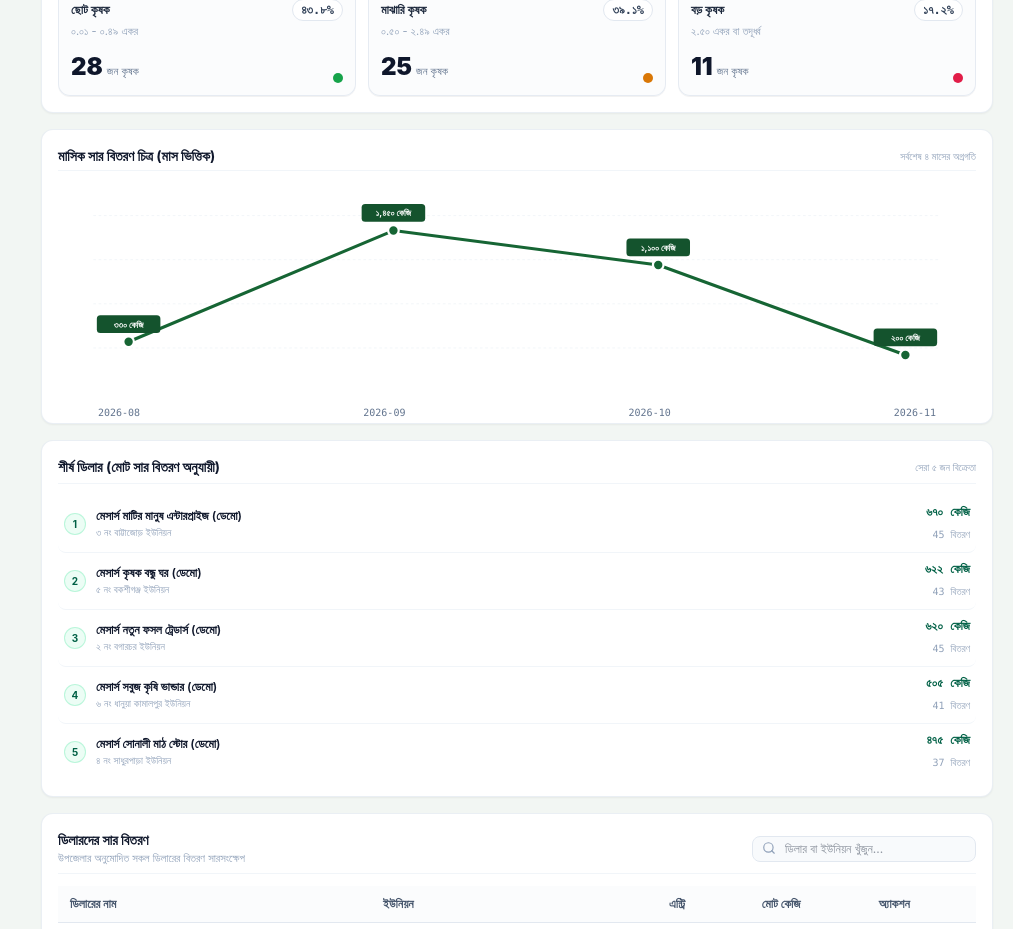
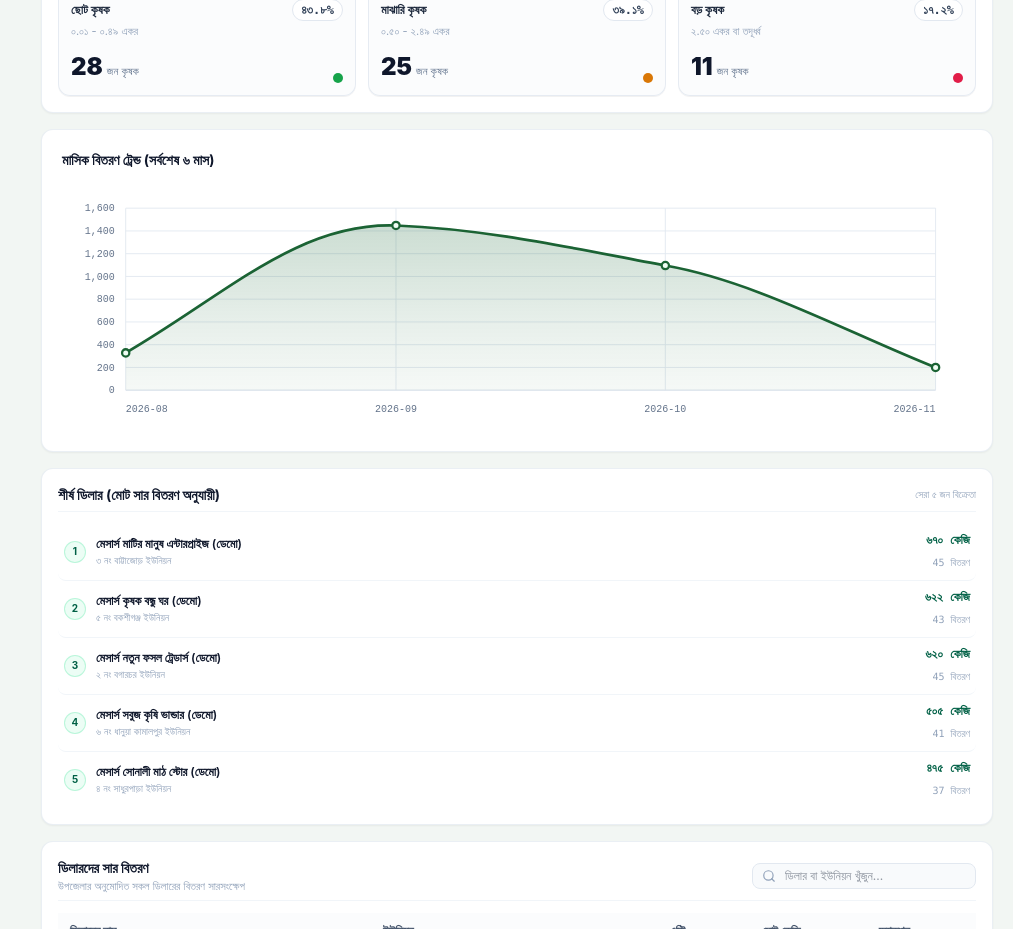
Before and after one commit to toufiquzzaman1177/FDMS-BANGLADESH, a React (Vite) app in the folder frontend/: page / in a window 1280 px wide. Shown: the part 840-1769 px from the top of the page, without its empty margins (267-1280 px from the left). Built offline with nearby package versions, Linux system fonts and the light colour scheme.

Commit message:
Update monthly trend chart design to smooth curved area chart matching target image

```diff
--- a/frontend/src/components/dashboards/UpazilaAdminDashboard.jsx
+++ b/frontend/src/components/dashboards/UpazilaAdminDashboard.jsx
@@ -436,48 +436,123 @@ export default function UpazilaAdminDashboard({
         </div>
       </div>
 
-      {/* Row 4: Monthly Distribution Trend */}
-      <div className="bg-white rounded-xl p-3.5 sm:p-4 border border-slate-200/70 shadow-xs space-y-3">
-        <div className="flex items-center justify-between pb-1 border-b border-slate-100">
+      {/* Row 4: Monthly Distribution Trend (Matches Target Design) */}
+      <div className="bg-white rounded-xl p-3.5 sm:p-5 border border-slate-200/70 shadow-xs space-y-3">
+        <div className="pb-1">
           <h4 className="text-xs sm:text-sm font-bold text-slate-900">
-            মাসিক সার বিতরণ চিত্র (মাস ভিত্তিক)
+            মাসিক বিতরণ ট্রেন্ড (সর্বশেষ ৬ মাস)
           </h4>
-          <span className="text-[10px] text-slate-400">সর্বশেষ ৪ মাসের অগ্রগতি</span>
         </div>
 
-        <div className="py-2">
-          <div className="relative h-44 sm:h-52 w-full">
-            <svg viewBox="0 0 1040 220" className="w-full h-full overflow-visible">
-              <line x1="40" y1="20" x2="1000" y2="20" stroke="#f1f5f9" strokeWidth="1" strokeDasharray="3 3" />
-              <line x1="40" y1="70" x2="1000" y2="70" stroke="#f1f5f9" strokeWidth="1" strokeDasharray="3 3" />
-              <line x1="40" y1="120" x2="1000" y2="120" stroke="#f1f5f9" strokeWidth="1" strokeDasharray="3 3" />
-              <line x1="40" y1="170" x2="1000" y2="170" stroke="#f1f5f9" strokeWidth="1" strokeDasharray="3 3" />
+        <div className="py-1">
+          <div className="relative w-full overflow-x-auto">
+            <svg viewBox="0 0 1000 260" className="w-full h-auto min-w-[650px] overflow-visible">
+              <defs>
+                <linearGradient id="trendAreaGradient" x1="0" y1="0" x2="0" y2="1">
+                  <stop offset="0%" stopColor="#166534" stopOpacity="0.22" />
+                  <stop offset="60%" stopColor="#166534" stopOpacity="0.10" />
+                  <stop offset="100%" stopColor="#166534" stopOpacity="0.04" />
+                </linearGradient>
+              </defs>
 
+              {/* Y-Axis Labels & Horizontal Grid Lines */}
+              {[
+                { val: '1,600', y: 20 },
+                { val: '1,400', y: 45 },
+                { val: '1,200', y: 70 },
+                { val: '1,000', y: 95 },
+                { val: '800', y: 120 },
+                { val: '600', y: 145 },
+                { val: '400', y: 170 },
+                { val: '200', y: 195 },
+                { val: '0', y: 220 },
+              ].map((tick, i) => (
+                <g key={i}>
+                  <text
+                    x="58"
+                    y={tick.y + 3.5}
+                    textAnchor="end"
+                    fill="#64748b"
+                    fontSize="11"
+                    fontFamily="monospace"
+                  >
+                    {tick.val}
+                  </text>
+                  <line
+                    x1="70"
+                    y1={tick.y}
+                    x2="960"
+                    y2={tick.y}
+                    stroke="#e2e8f0"
+                    strokeWidth={tick.y === 220 ? '1.5' : '1'}
+                  />
+                </g>
+              ))}
+
+              {/* Vertical Grid Lines */}
+              {[70, 367, 663, 960].map((vx, i) => (
+                <line
+                  key={i}
+                  x1={vx}
+                  y1={20}
+                  x2={vx}
+                  y2={220}
+                  stroke="#e2e8f0"
+                  strokeWidth="1"
+                />
+              ))}
+
+              {/* Smooth Area Fill below the curve */}
               <path
-                d="M 80 163 L 380 37 L 680 76 L 960 178"
+                d="M 70 179 C 180 115, 260 35, 367 39 C 470 43, 565 65, 663 83 C 760 100, 860 155, 960 195 L 960 220 L 70 220 Z"
+                fill="url(#trendAreaGradient)"
+              />
+
+              {/* Smooth Spline Curve Line */}
+              <path
+                d="M 70 179 C 180 115, 260 35, 367 39 C 470 43, 565 65, 663 83 C 760 100, 860 155, 960 195"
                 fill="none"
-                stroke="#166534"
-                strokeWidth="3.5"
+                stroke="#1b6334"
+                strokeWidth="3"
                 strokeLinecap="round"
                 strokeLinejoin="round"
               />
 
-              {monthlyTrend.map((pt, idx) => (
-                <g key={idx} className="cursor-pointer group">
-                  <circle cx={pt.x} cy={pt.y} r="6" fill="#166534" stroke="#ffffff" strokeWidth="2.5" />
-                  <rect x={pt.x - 36} y={pt.y - 30} width="72" height="20" rx="4" fill="#14532d" />
-                  <text x={pt.x} y={pt.y - 16} textAnchor="middle" fill="#ffffff" fontSize="10" fontWeight="bold">
-                    {pt.value}
-                  </text>
-                </g>
+              {/* 4 Data Points Circles */}
+              {[
+                { x: 70, y: 179, val: '৩৩০ কেজি', month: '2026-08' },
+                { x: 367, y: 39, val: '১,৪৫০ কেজি', month: '2026-09' },
+                { x: 663, y: 83, val: '১,১০০ কেজি', month: '2026-10' },
+                { x: 960, y: 195, val: '২০০ কেজি', month: '2026-11' },
+              ].map((pt, i) => (
+                <circle
+                  key={i}
+                  cx={pt.x}
+                  cy={pt.y}
+                  r="4"
+                  fill="#f0fdf4"
+                  stroke="#1b6334"
+                  strokeWidth="2.5"
+                  className="cursor-pointer hover:r-6 transition-all"
+                >
+                  <title>{`${pt.month}: ${pt.val}`}</title>
+                </circle>
               ))}
+
+              {/* X-Axis Month Labels */}
+              <text x="70" y="244" textAnchor="start" fill="#64748b" fontSize="11" fontFamily="monospace">
+                2026-08
+              </text>
+              <text x="367" y="244" textAnchor="middle" fill="#64748b" fontSize="11" fontFamily="monospace">
+                2026-09
+              </text>
+              <text x="663" y="244" textAnchor="middle" fill="#64748b" fontSize="11" fontFamily="monospace">
+                2026-10
+              </text>
+              <text x="960" y="244" textAnchor="end" fill="#64748b" fontSize="11" fontFamily="monospace">
+                2026-11
+              </text>
             </svg>
-
-            <div className="flex justify-between items-center pt-1.5 text-[10px] text-slate-500 font-mono px-4 sm:px-10">
-              {monthlyTrend.map((pt, idx) => (
-                <span key={idx}>{pt.month}</span>
-              ))}
-            </div>
           </div>
         </div>
       </div>
```
